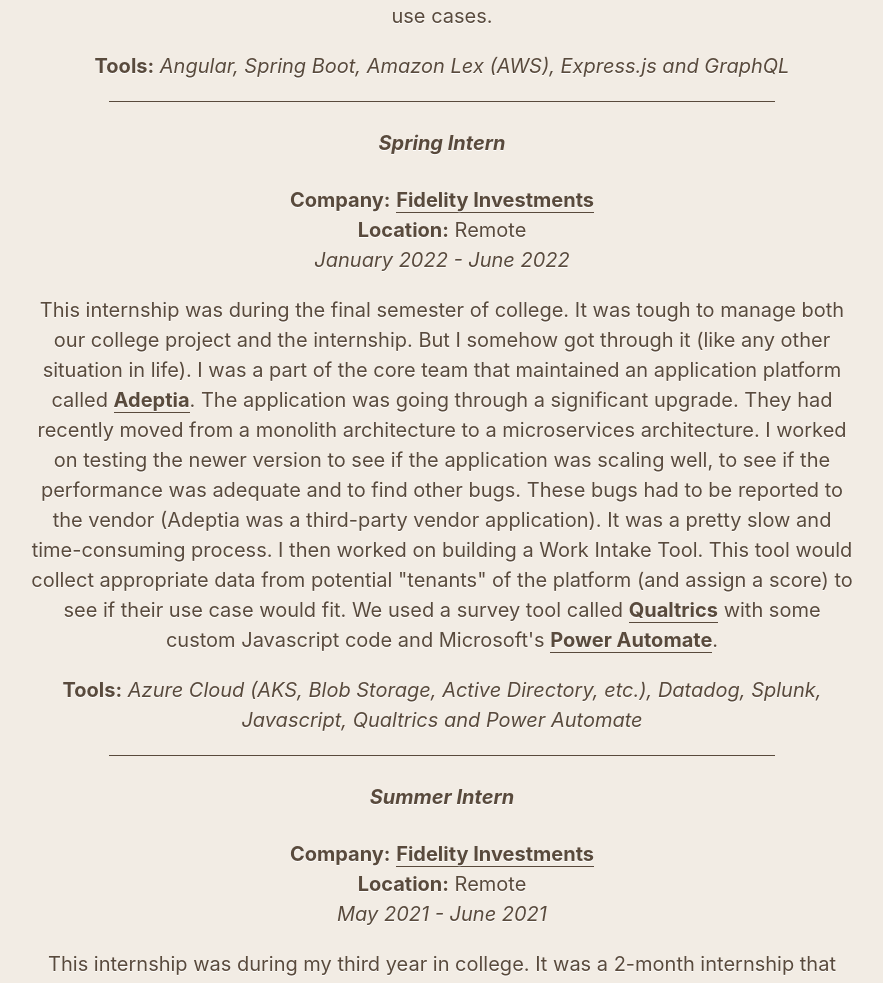
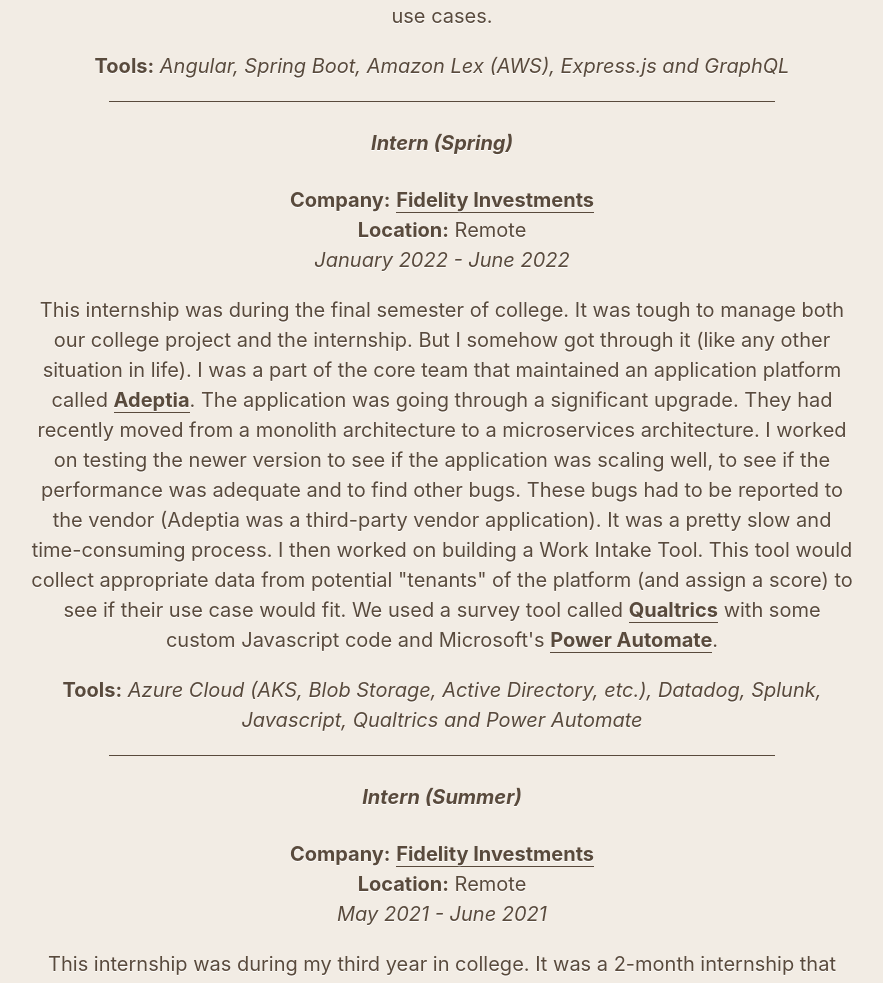
Before and after one commit to sharavananpa/My-Personal-Website, a plain HTML site: page cv.html in a window 1280 px wide. Shown: the part 1880-2863 px from the top of the page, without its empty margins (198-1081 px from the left). Drawn offline with Linux system fonts and the light colour scheme.

Commit message:
Modify internship role

```diff
--- a/cv.html
+++ b/cv.html
@@ -103,7 +103,7 @@
             </article>
             <hr>
             <article>
-                <h4><em>Spring Intern</em></h4>
+                <h4><em>Intern (Spring)</em></h4>
                 <p>
                     <strong>Company:</strong> <a href="https://india.fidelity.com/" target="_blank" rel="noopener noreferrer">Fidelity Investments</a> <br>
                     <strong>Location:</strong> Remote <br>
@@ -134,7 +134,7 @@
             </article>
             <hr>
             <article>
-                <h4><em>Summer Intern</em></h4>
+                <h4><em>Intern (Summer)</em></h4>
                 <p>
                     <strong>Company:</strong> <a href="https://india.fidelity.com/" target="_blank" rel="noopener noreferrer">Fidelity Investments</a> <br>
                     <strong>Location:</strong> Remote <br>
```
